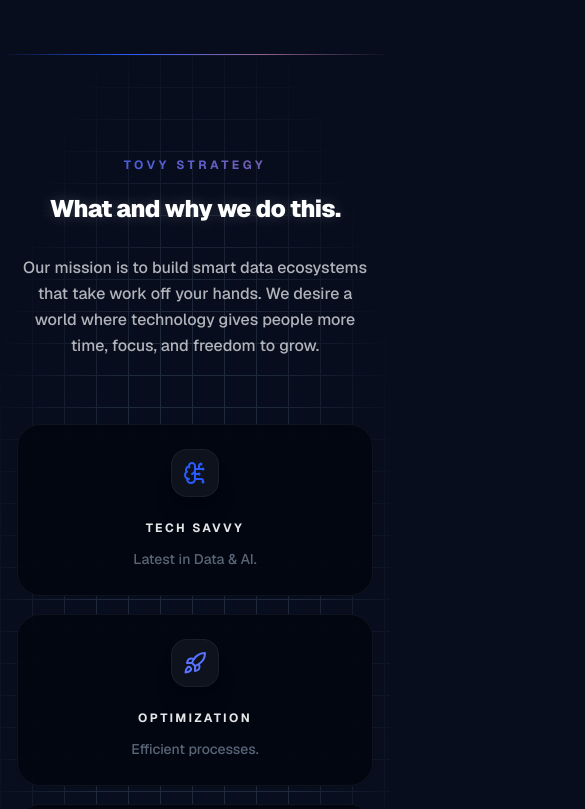
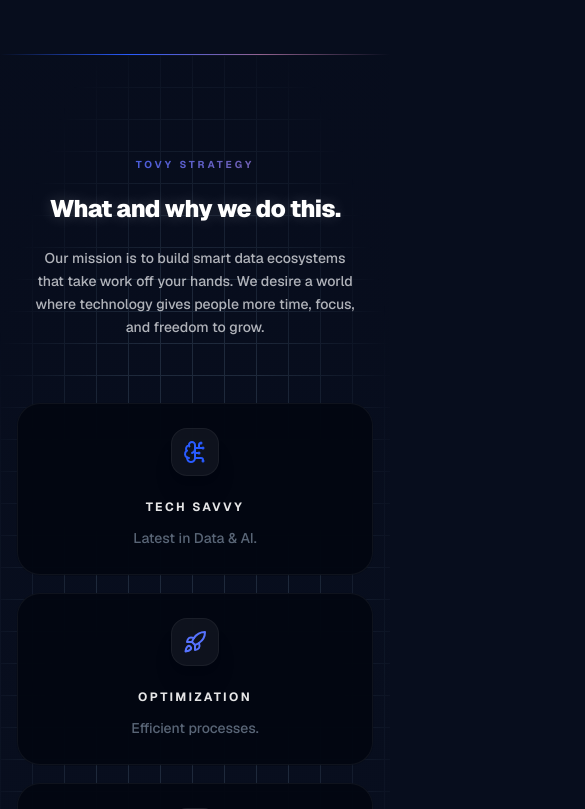
Before and after one commit to tovy-eu/tovy.eu-website, a Next.js app: page /en/ in a window 390 px wide. Shown: the part 1797-2606 px from the top of the page, 585 px wide, since content can reach past the window. Built offline with nearby package versions, Linux system fonts and the light colour scheme.

Commit message:
its still not scaling in size upon going into portable device view. The

```diff
--- a/src/components/landing/section-header.tsx
+++ b/src/components/landing/section-header.tsx
@@ -1,3 +1,4 @@
+
 "use client";
 
 import React, { useState, useEffect, useRef } from 'react';
@@ -12,6 +13,10 @@ interface SectionHeaderProps {
   titleClassName?: string;
 }
 
+/**
+ * SectionHeader component with responsive typography and kinetic weight shift.
+ * Optimized to ensure titles wrap correctly on mobile and don't overflow the viewport.
+ */
 export function SectionHeader({
   badge,
   title,
@@ -45,15 +50,15 @@ export function SectionHeader({
 
   return (
     <ScrollReveal>
-      <div ref={headerRef} className={cn("mx-auto max-w-4xl text-center", className)}>
+      <div ref={headerRef} className={cn("mx-auto max-w-4xl text-center px-4", className)}>
         {badge && (
-          <h1 className="text-xs md:text-sm font-bold leading-7 bg-gradient-to-r from-primary to-[hsl(var(--accent-gradient-stop))] bg-clip-text text-transparent uppercase tracking-[0.3em] mb-4">
+          <h3 className="text-[10px] md:text-sm font-bold leading-7 bg-gradient-to-r from-primary to-[hsl(var(--accent-gradient-stop))] bg-clip-text text-transparent uppercase tracking-[0.3em] mb-4">
             {badge}
-          </h1>
+          </h3>
         )}
         <h2
           className={cn(
-            "text-2xl tracking-tight sm:text-4xl md:text-5xl lg:text-6xl xl:text-7xl text-white transition-all duration-300 ease-out leading-[1.2] sm:leading-[1.15]",
+            "text-2xl tracking-tight sm:text-4xl md:text-5xl lg:text-6xl xl:text-7xl text-white transition-all duration-300 ease-out leading-[1.2] sm:leading-[1.15] break-words",
             titleClassName
           )}
           style={{
@@ -65,7 +70,7 @@ export function SectionHeader({
           {title}
         </h2>
         {description && (
-          <p className="mt-8 text-base md:text-xl leading-relaxed text-foreground/70 max-w-3xl mx-auto font-medium">
+          <p className="mt-6 md:mt-8 text-sm md:text-xl leading-relaxed text-foreground/70 max-w-3xl mx-auto font-medium">
             {description}
           </p>
         )}
--- a/src/components/landing/testimonials-section.tsx
+++ b/src/components/landing/testimonials-section.tsx
@@ -1,3 +1,6 @@
+
+"use client";
+
 import React from 'react';
 import Image from 'next/image';
 import { ScrollReveal } from "../scroll-reveal";
@@ -10,7 +13,7 @@ import { SectionHeader } from './section-header';
 /**
  * TestimonialsSection component.
  * Displays a scrolling marquee of customer testimonials with a glassmorphism design.
- * Optimized for mobile display with proper overflow containment.
+ * Optimized for mobile display with proper overflow containment and responsive card sizing.
  */
 export function TestimonialsSection({ dict }: { dict: Dictionary }) {
   // If no data is found, the section is not rendered
@@ -23,12 +26,13 @@ export function TestimonialsSection({ dict }: { dict: Dictionary }) {
 
   return (
     <section
-      className="relative py-16 sm:py-24 bg-background overflow-hidden"
+      className="relative py-16 sm:py-24 bg-background overflow-hidden w-full"
       style={{
         background: 'radial-gradient(ellipse 80% 50% at 50% 120%,rgba(120,119,198,0.3),hsla(0,0%,100%,0))'
       }}
     >
-      <div className="absolute inset-0 z-0 opacity-20 rotate-180">
+      {/* Mirrored background effect to match hero section footer transition */}
+      <div className="absolute inset-0 z-0 opacity-20 rotate-180 pointer-events-none">
         <WavyLines />
       </div>
 
@@ -40,15 +44,16 @@ export function TestimonialsSection({ dict }: { dict: Dictionary }) {
         />
       </div>
 
-      <div className="relative z-10 mt-8 group overflow-hidden">
-        {/* Marquee Track */}
-        <div className="flex animate-marquee w-fit gap-6 sm:gap-8 py-4">
+      {/* Marquee Container with explicit overflow clipping */}
+      <div className="relative z-10 mt-8 group overflow-hidden w-full">
+        {/* Marquee Track - Duplicated once for seamless -50% translation loop */}
+        <div className="flex animate-marquee w-fit gap-4 sm:gap-8 py-4 px-2">
           {duplicatedTestimonials.map((testimonial, index) => {
             const logoData = placeholderImages.testimonials.find(img => img.id === testimonial.logoId);
             return (
               <div
                 key={`${testimonial.author}-${index}`}
-                className="w-[280px] sm:w-[350px] md:w-[450px] shrink-0 px-2 sm:px-0"
+                className="w-[260px] sm:w-[350px] md:w-[450px] shrink-0"
               >
                 <div className="relative h-full w-full p-[1px] overflow-hidden rounded-3xl group transition-all duration-500">
 
@@ -57,21 +62,21 @@ export function TestimonialsSection({ dict }: { dict: Dictionary }) {
                     className="absolute inset-0 opacity-0 group-hover:opacity-100 transition-opacity duration-1000 bg-gradient-to-r from-primary via-[hsl(var(--accent-gradient-stop))] to-primary bg-[length:200%_auto] animate-[gradient-flow_20s_linear_infinite]"
                   />
 
-                  {/* Inner Content Layer */}
+                  {/* Inner Content Layer - Matches Engineering and Solution styles */}
                   <div className="relative h-full w-full bg-card/95 backdrop-blur-2xl rounded-[calc(1.5rem-1px)] p-6 md:p-8 flex flex-col transition-all duration-300 shadow-2xl border border-white/5 group-hover:border-transparent">
                     <p className="text-sm sm:text-base md:text-lg italic text-foreground/90 mb-8 leading-relaxed">
                       "{testimonial.quote}"
                     </p>
                     <div className="mt-auto flex items-center justify-between border-t border-white/5 pt-6">
                       <div>
-                        <p className="font-bold text-white text-xs sm:text-sm md:text-base">{testimonial.author}</p>
+                        <p className="font-bold text-white text-[11px] sm:text-sm md:text-base">{testimonial.author}</p>
                         <p className="text-[10px] sm:text-xs md:text-sm text-muted-foreground">{testimonial.role}</p>
                       </div>
                       {logoData && (
-                        <div className="relative h-5 w-16 sm:h-6 sm:w-20 md:h-8 md:w-24 opacity-40 grayscale hover:grayscale-0 hover:opacity-100 transition-all duration-300">
+                        <div className="relative h-4 w-14 sm:h-6 sm:w-20 md:h-8 md:w-24 opacity-40 grayscale group-hover:grayscale-0 group-hover:opacity-100 transition-all duration-300">
                           <Image
                             src={logoData.url}
-                            alt={`${testimonial.role} logo`}
+                            alt={`${testimonial.author} company logo`}
                             fill
                             className="object-contain"
                             data-ai-hint={logoData.hint}
@@ -86,7 +91,7 @@ export function TestimonialsSection({ dict }: { dict: Dictionary }) {
           })}
         </div>
 
-        {/* Subtle Edge Fades */}
+        {/* Subtle Edge Fades for professional depth */}
         <div className="absolute inset-y-0 left-0 w-12 sm:w-24 md:w-48 bg-gradient-to-r from-background to-transparent z-20 pointer-events-none" />
         <div className="absolute inset-y-0 right-0 w-12 sm:w-24 md:w-48 bg-gradient-to-l from-background to-transparent z-20 pointer-events-none" />
       </div>
--- a/src/components/scroll-reveal.tsx
+++ b/src/components/scroll-reveal.tsx
@@ -11,10 +11,14 @@ type ScrollRevealProps = {
   delay?: string;
 };
 
+/**
+ * ScrollReveal component that triggers an animation when the component enters the viewport.
+ * Threshold is set to a low value (0.1) to ensure it triggers reliably on mobile devices.
+ */
 export const ScrollReveal = ({
   children,
   className,
-  threshold = 0.5,
+  threshold = 0.1,
   delay = 'duration-700',
 }: ScrollRevealProps) => {
   const ref = useRef<HTMLDivElement>(null);
```
